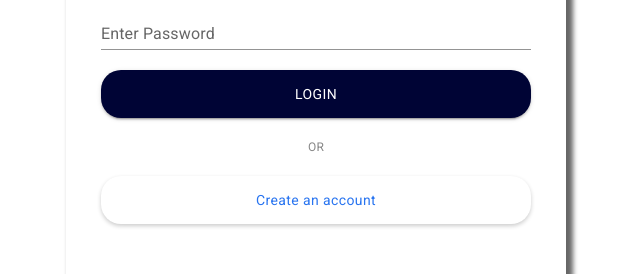
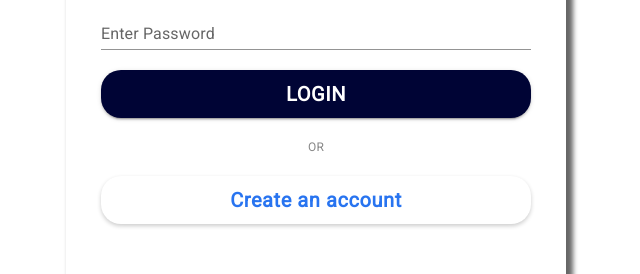
Before and after one commit to Anway04/Daily_Bugle, a React (Create React App) app in the folder client/: page /account in a window 1280 px wide. Shown: the part 550-824 px from the top of the page, without its empty margins (324-964 px from the left). Built offline with nearby package versions, Linux system fonts and the light colour scheme.

Commit message:
Update Login.jsx

```diff
--- a/client/src/components/account/Login.jsx
+++ b/client/src/components/account/Login.jsx
@@ -2,8 +2,6 @@ import React, { useState, useEffect, useContext } from 'react';
 
 import { TextField, Box, Button, Typography, styled } from '@mui/material';
 import { useNavigate } from 'react-router-dom';
-
-// import { API } from '../../service/api';
 
 import { API } from '../../service/api';
 import { DataContext } from '../../context/DataProvider';
@@ -41,6 +39,8 @@ const LoginButton = styled(Button)`
     color: #fff;
     height: 48px;
     border-radius: 20px;
+    font-size: 20px;
+    font-weight: bold;
 `;
 
 const SignupButton = styled(Button)`
@@ -50,6 +50,8 @@ const SignupButton = styled(Button)`
     height: 48px;
     border-radius: 20px;
     box-shadow: 0 2px 4px 0 rgb(0 0 0 / 20%);
+    font-size: 20px;
+    font-weight: bold;
 `;
 
 const Text = styled(Typography)`
```
